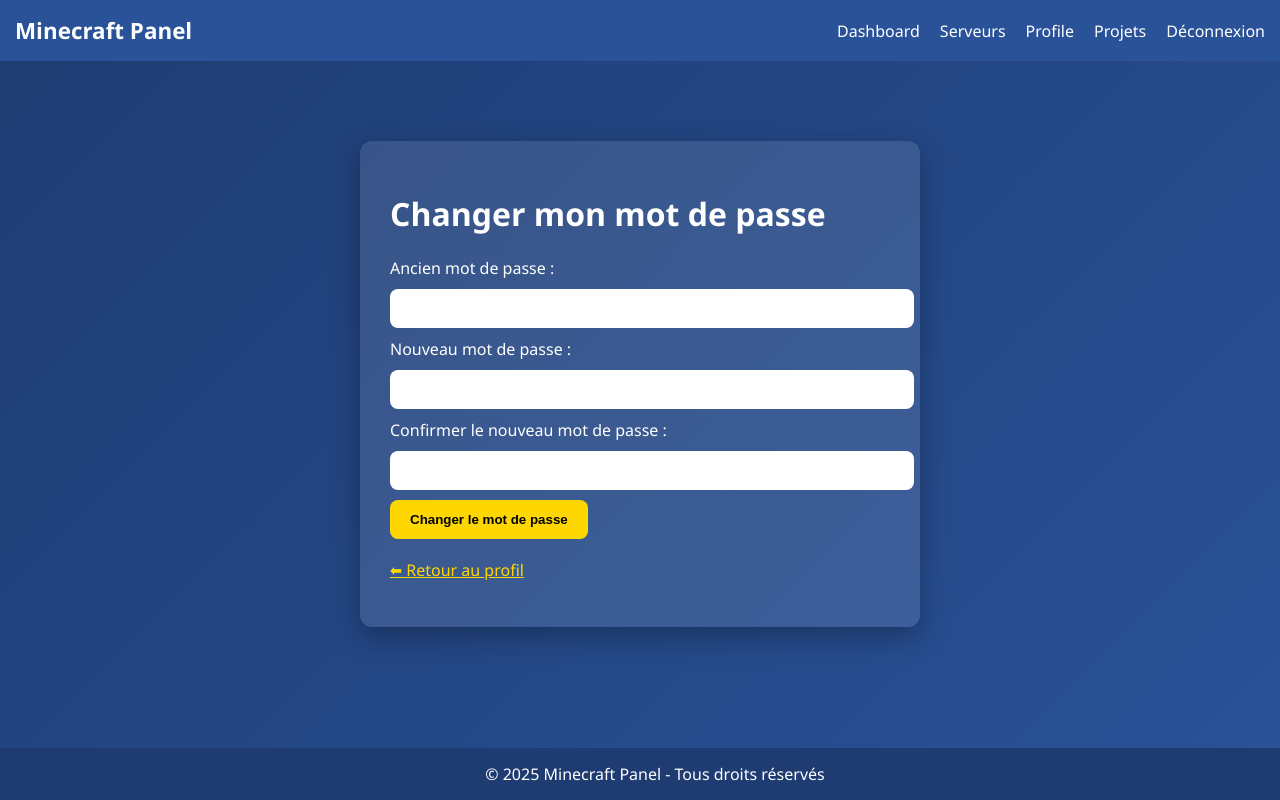
After one commit to Constructor20/dashboard, a PHP site: page /change_password.php in a window 1280 px wide. The commit adds this page. Run offline with PHP 8.4, Linux system fonts and the light colour scheme; the visitor is signed in with stand-in values (Sample User, id 1).

Commit message:
Edit old password for new password php

```diff
--- /dev/null
+++ b/web/site/change_password.php
@@ -0,0 +1,126 @@
+<?php
+session_start();
+if (!isset($_SESSION['user_id'])) {
+    header('Location: login.php');
+    exit;
+}
+
+require 'includes/db.php'; // connexion PDO
+include 'auth.php';        // vérifie la session
+
+if ($_SERVER['REQUEST_METHOD'] === 'POST') {
+    $currentPassword = $_POST['current_password'] ?? '';
+    $newPassword = $_POST['new_password'] ?? '';
+    $confirmPassword = $_POST['confirm_password'] ?? '';
+
+    if (!empty($currentPassword) && !empty($newPassword) && !empty($confirmPassword)) {
+        if ($newPassword !== $confirmPassword) {
+            $error = "Les nouveaux mots de passe ne correspondent pas.";
+        } elseif (strlen($newPassword) < 8) {
+            $error = "Le mot de passe doit contenir au moins 8 caractères.";
+        } else {
+            // Vérifier l'ancien mot de passe
+            $stmt = $pdo->prepare("SELECT password FROM users WHERE id = ?");
+            $stmt->execute([$_SESSION['user_id']]);
+            $user = $stmt->fetch(PDO::FETCH_ASSOC);
+
+            if ($user && password_verify($currentPassword, $user['password'])) {
+                // Hachage sécurisé du nouveau mot de passe
+                $hashedPassword = password_hash($newPassword, PASSWORD_DEFAULT);
+
+                $update = $pdo->prepare("UPDATE users SET password = ? WHERE id = ?");
+                $update->execute([$hashedPassword, $_SESSION['user_id']]);
+
+                $success = "Mot de passe changé avec succès ✅";
+            } else {
+                $error = "L'ancien mot de passe est incorrect.";
+            }
+        }
+    } else {
+        $error = "Tous les champs sont obligatoires.";
+    }
+}
+?>
+<!DOCTYPE html>
+<html lang="fr">
+<head>
+    <meta charset="UTF-8">
+    <title>Changer le mot de passe</title>
+    <style>
+        body {
+            font-family: "Segoe UI", Tahoma, Geneva, Verdana, sans-serif;
+            background: linear-gradient(135deg, #1e3c72, #2a5298);
+            color: white;
+            margin: 0;
+            min-height: 100vh;
+        }
+        .container {
+            background: rgba(255,255,255,0.1);
+            padding: 30px;
+            border-radius: 12px;
+            max-width: 500px;
+            margin: 80px auto;
+            box-shadow: 0 10px 30px rgba(0,0,0,0.3);
+        }
+        input[type="password"] {
+            width: 100%;
+            padding: 12px;
+            margin: 10px 0;
+            border-radius: 8px;
+            border: none;
+        }
+        button {
+            background: #ffd700;
+            color: black;
+            border: none;
+            padding: 12px 20px;
+            border-radius: 8px;
+            font-weight: bold;
+            cursor: pointer;
+        }
+        button:hover {
+            background: #ffcc00;
+        }
+        .msg {
+            margin: 10px 0;
+            padding: 10px;
+            border-radius: 6px;
+        }
+        .success { background: rgba(0,128,0,0.7); }
+        .error { background: rgba(128,0,0,0.7); }
+    </style>
+</head>
+<body>
+    <?php include 'navbar.php'; ?>
+
+    <div class="container">
+        <h1>Changer mon mot de passe</h1>
+
+        <?php if (isset($success)): ?>
+            <div class="msg success"><?= htmlspecialchars($success) ?></div>
+        <?php endif; ?>
+        <?php if (isset($error)): ?>
+            <div class="msg error"><?= htmlspecialchars($error) ?></div>
+        <?php endif; ?>
+
+        <form method="post">
+            <label for="current_password">Ancien mot de passe :</label>
+            <input type="password" id="current_password" name="current_password" required>
+
+            <label for="new_password">Nouveau mot de passe :</label>
+            <input type="password" id="new_password" name="new_password" required>
+
+            <label for="confirm_password">Confirmer le nouveau mot de passe :</label>
+            <input type="password" id="confirm_password" name="confirm_password" required>
+
+            <button type="submit">Changer le mot de passe</button>
+        </form>
+
+        <p style="margin-top:20px;">
+            <a href="profile.php" style="color:#ffd700;">⬅ Retour au profil</a>
+        </p>
+    </div>
+
+    <?php include 'footer.php'; ?>
+</body>
+</html>
--- a/web/site/edit_profile.php
+++ b/web/site/edit_profile.php
@@ -103,7 +103,7 @@ if ($_SERVER['REQUEST_METHOD'] === 'POST') {
 
             <button type="submit">Enregistrer les modifications</button>
         </form>
-            <a href="#">Changer de mot de passe ?</a>
+            <a href="change_password.php">Changer de mot de passe ?</a>
         <p style="margin-top:20px;">
             <a href="profile.php" style="color:#ffd700;">⬅ Retour au tableau de bord</a>
         </p>
```
